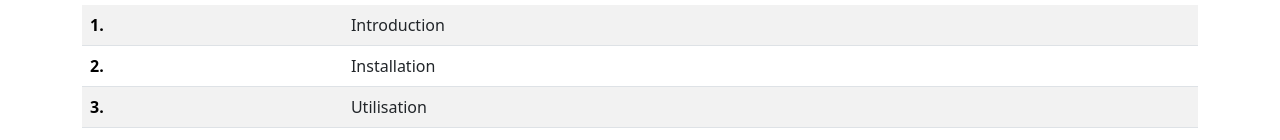
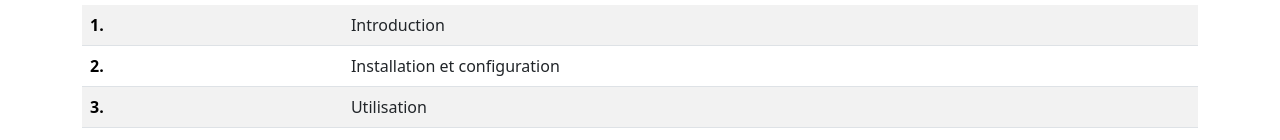
Before and after one commit to Projet-Simandre/Doc-Utilisateur, a plain HTML site: page index.html in a window 1280 px wide. Shown: the part 631-771 px from the top of the page. Drawn offline with nearby package versions, Linux system fonts and the light colour scheme.

Commit message:
changer le nom ESP code+site

```diff
--- a/index.html
+++ b/index.html
@@ -41,7 +41,7 @@
                     </th>
                     <td>
                         <a class="link-dark link-offset-2 link-underline link-underline-opacity-0"
-                            href="#installation">Installation</a>
+                            href="#installation">Installation et configuration</a>
                     </td>
                 </tr>
                 <tr>
```
